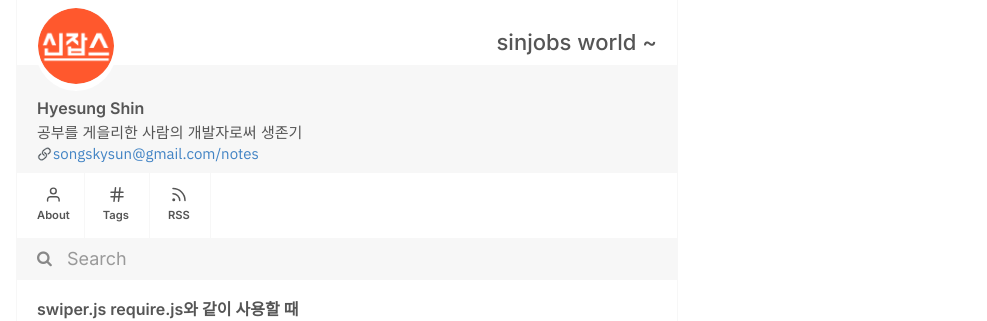
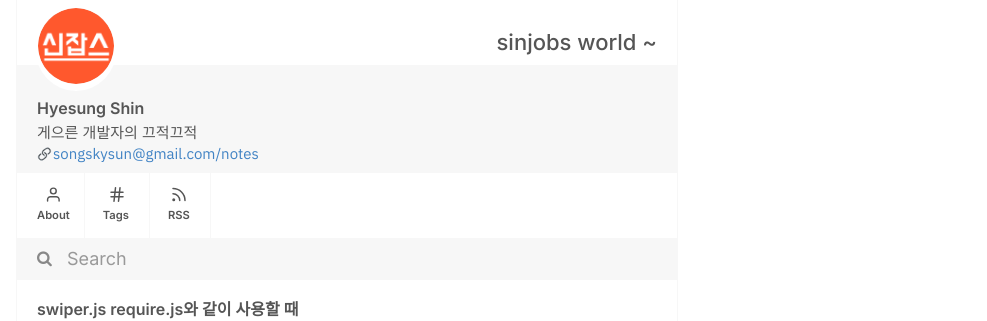
Before and after one commit to songskysun/songskysung.github.io, a Jekyll site: the page built from index.md, in a window 1280 px wide. Shown: the top 321 px of the page, without its empty margins (293-1280 px from the left). Built offline with Jekyll 4.4.1, drawn with Linux system fonts in a browser that asks for light colours.

Commit message:
Update _config.yml

```diff
--- a/_config.yml
+++ b/_config.yml
@@ -1,6 +1,6 @@
 title: sinjobs world ~
 name: Hyesung Shin
-user_description:  공부를 게을리한 사람의 개발자로써 생존기
+user_description:  게으른 개발자의 끄적끄적
 notes_url: "songskysun@gmail.com"
 profile_pic: /assets/img/profile.png
 favicon: /assets/img/favicon.png
```
